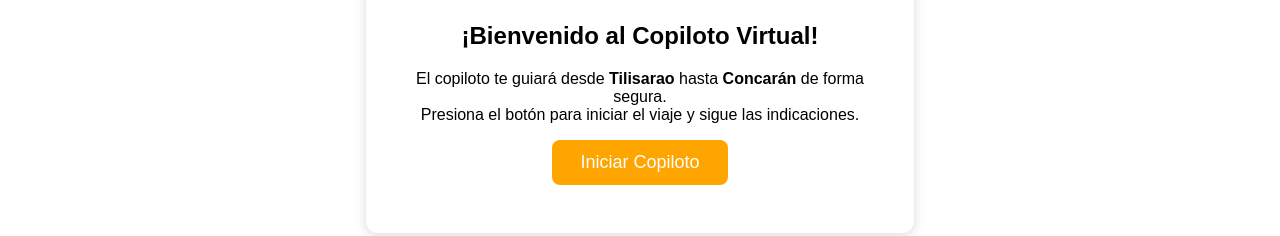
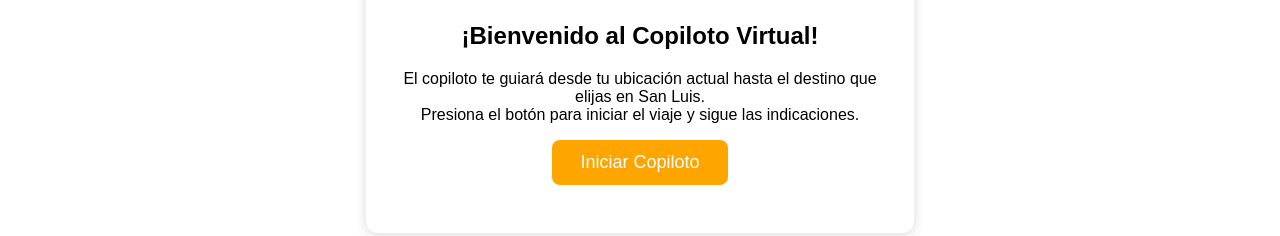
Before and after one commit to Wold-Marketplaces/Copiloto-Virtual, a plain HTML site: page index.html in a window 1280 px wide. Shown: the part 651-887 px from the top of the page. Drawn offline with nearby package versions, Linux system fonts and the light colour scheme.

Commit message:
dfdfdxcvx

```diff
--- a/index.html
+++ b/index.html
@@ -105,7 +105,7 @@
   <div id="copiloto-panel">
     <img src="https://cdn-icons-png.flaticon.com/512/684/684908.png" alt="Auto">
     <h2>¡Bienvenido al Copiloto Virtual!</h2>
-    <p>El copiloto te guiará desde <b>Tilisarao</b> hasta <b>Concarán</b> de forma segura.<br>Presiona el botón para iniciar el viaje y sigue las indicaciones.</p>
+    <p>El copiloto te guiará desde tu ubicación actual hasta el destino que elijas en San Luis.<br>Presiona el botón para iniciar el viaje y sigue las indicaciones.</p>
     <button id="iniciarCopiloto" style="padding:12px 28px;font-size:18px;background:#ffa500;color:#fff;border:none;border-radius:8px;cursor:pointer;">Iniciar Copiloto</button>
     <div id="indicacion"></div>
   </div>
```
